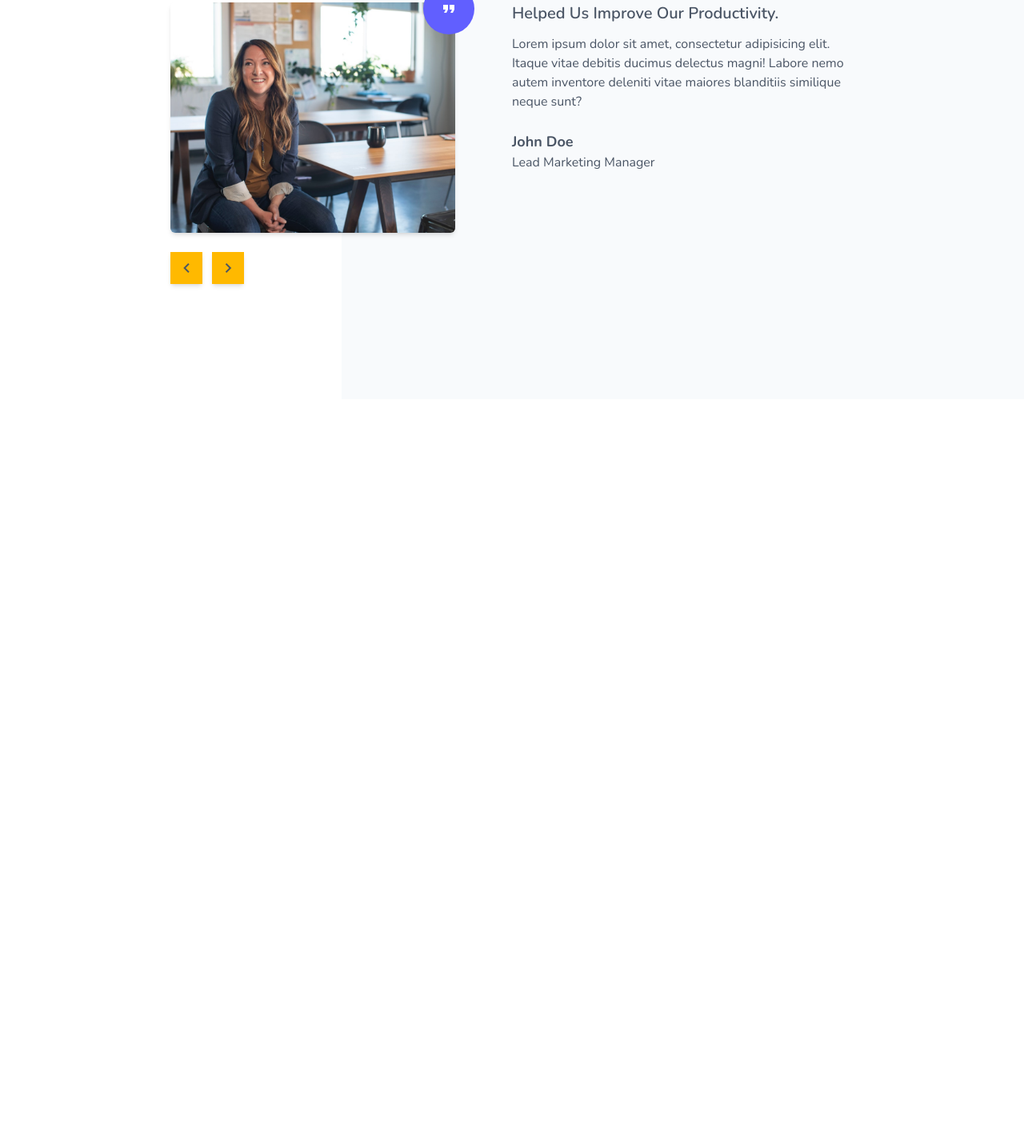
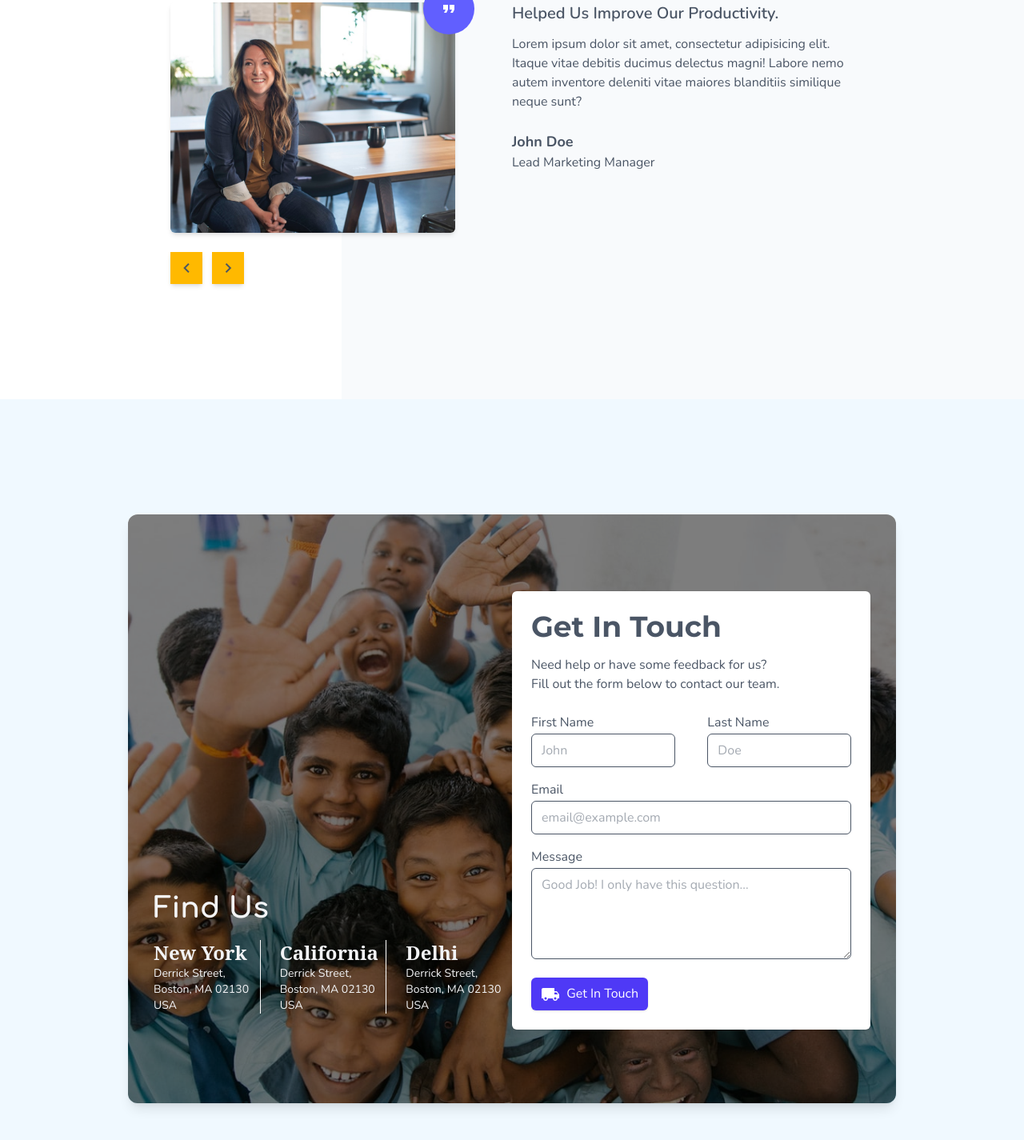
Before and after one commit to johnsonbhaskaran/Tailwind-Projects, a website built with Vite: page tail-biz-listing/index.html in a window 1280 px wide. Shown: the part 5501-6926 px from the top of the page at 80% size. Before the commit the page ends 6000 px from the top, so only its background shows below. Built offline with nearby package versions, Linux system fonts and the light colour scheme; files whose address does not match are found by name.

Commit message:
Done: Contact us section completed

```diff
--- a/tail-biz-listing/index.html
+++ b/tail-biz-listing/index.html
@@ -677,6 +677,79 @@
         </div>
       </div>
     </section>
+    <!-- Contact Us -->
+    <section class="bg-sky-50 py-36">
+      <div class="w-9/12 mx-auto">
+        <div class="shadow-lg rounded-xl relative">
+          <img src="./assets/images/contact-us/photo-1524069290683-0457abfe42c3.jpg"
+            class="w-full h-184 rounded-xl object-cover" alt="">
+          <div class="bg-black/50 absolute inset-0 h-full rounded-xl"></div>
+          <div class="absolute right-8 left-8 top-24">
+            <div class="flex items-end">
+              <div class="w-1/2 text-gray-100">
+                <div class="mb-5">
+                  <p class="text-4xl font-bold font-comf mb-5">Find Us</p>
+                  <div class="flex gap-6">
+                    <div class="border-r border-white">
+                      <p class="font-bold text-2xl font-libre">New York</p>
+                      <p class="text-sm">Derrick Street, Boston, MA 02130 USA</p>
+                    </div>
+                    <div class="border-r border-white">
+                      <p class="font-bold text-2xl font-libre">California</p>
+                      <p class="text-sm">Derrick Street, Boston, MA 02130 USA</p>
+                    </div>
+                    <div>
+                      <p class="font-bold text-2xl font-libre">Delhi</p>
+                      <p class="text-sm">Derrick Street, Boston, MA 02130 USA</p>
+                    </div>
+                  </div>
+                </div>
+              </div>
+              <div class="w-1/2">
+                <div class="bg-white max-w-lg rounded-md shadow p-6 ml-auto space-y-6">
+                  <div class="text-gray-600">
+                    <p class="text-4xl font-bold font-monte mb-4 text-gray-600">Get In Touch</p>
+                    <p>Need help or have some feedback for us?</p>
+                    <p>Fill out the form below to contact our team.</p>
+                  </div>
+                  <form class="text-gray-600 space-y-4">
+                    <div class="flex  gap-10">
+                      <div>
+                        <label for="first-name">First Name</label>
+                        <input placeholder="John" id="first-name" type="text"
+                          class="py-2 px-3 w-full rounded-md border mt-0.5">
+                      </div>
+                      <div>
+                        <label for="last-name">Last Name</label>
+                        <input placeholder="Doe" id="last-name" type="text"
+                          class="py-2 px-3 w-full rounded-md border mt-0.5">
+                      </div>
+                    </div>
+                    <div>
+                      <label for="email">Email</label>
+                      <input placeholder="email@example.com" id="email" type="email"
+                        class="py-2 px-3 w-full rounded-md border mt-0.5">
+                    </div>
+                    <div>
+                      <label for="message">Message</label>
+                      <textarea rows="4" placeholder="Good Job! I only have this question..."
+                        class="py-2 px-3 w-full rounded-md border mt-0.5" id="message"></textarea>
+                    </div>
+                    <div>
+                      <button
+                        class="py-2 px-3 rounded-md shadow bg-indigo-600 text-white hover:bg-indigo-500 hover:shadow-xl">
+                        <span class="material-icons align-middle mr-1">local_shipping</span>
+                        Get In Touch
+                      </button>
+                    </div>
+                  </form>
+                </div>
+              </div>
+            </div>
+          </div>
+        </div>
+      </div>
+    </section>
 
 </body>
 
```
